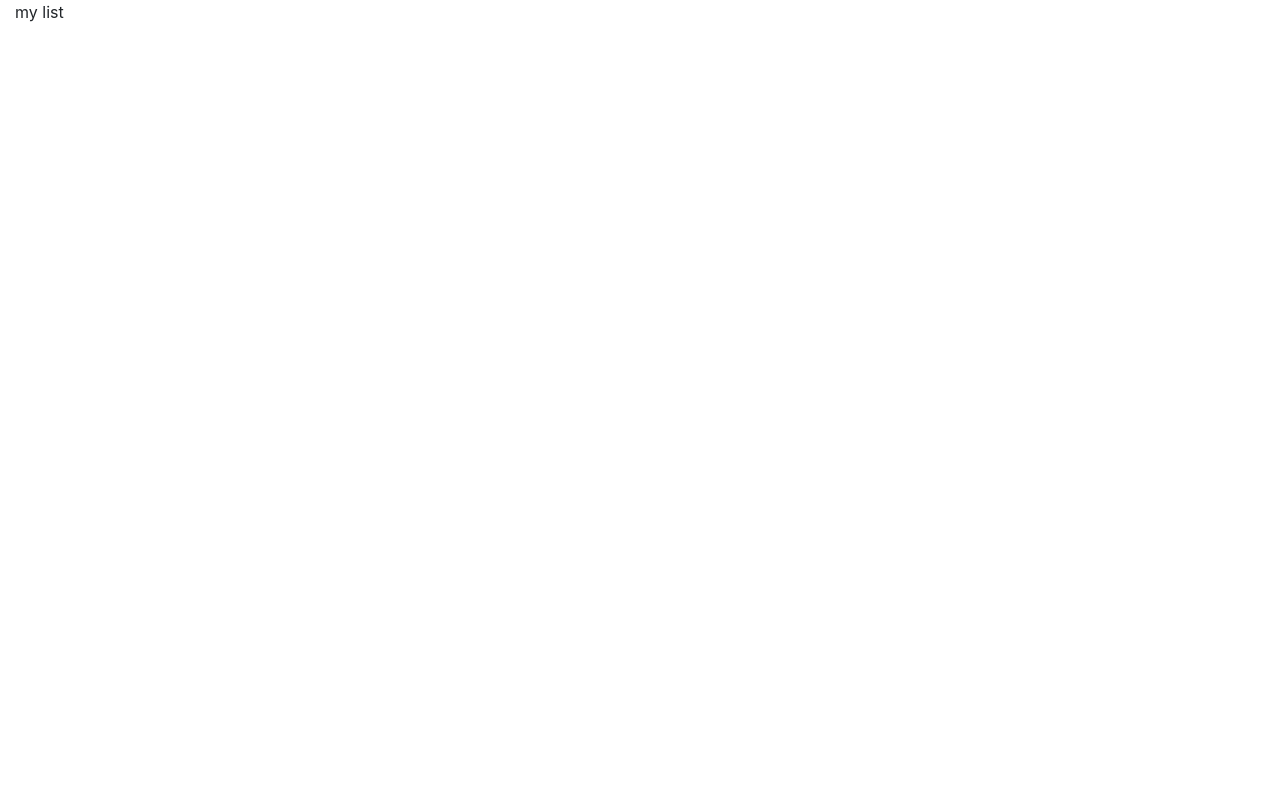
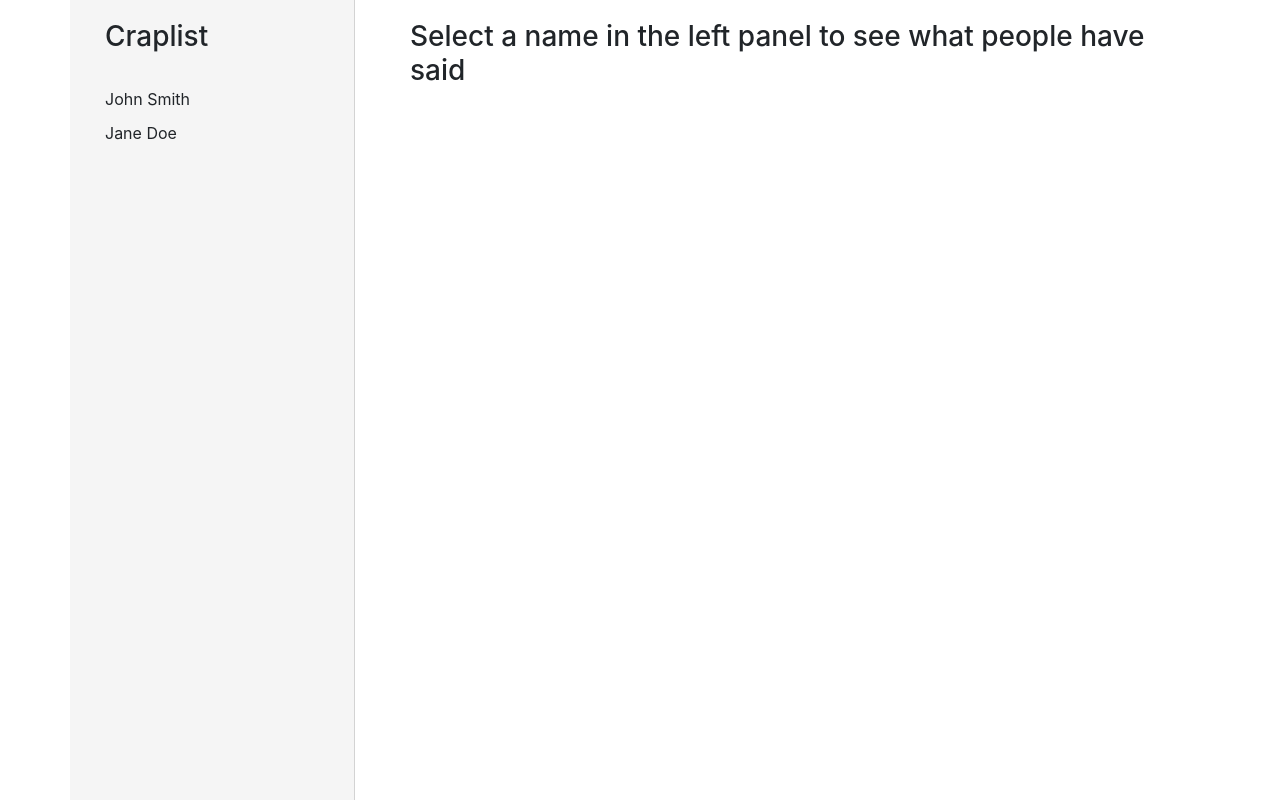
Before and after one commit to joey-griffin/lots_of_love, a React (Create React App) app in the folder src/ui/: page / in a window 1280 px wide. Built offline with nearby package versions, Linux system fonts and the light colour scheme.

Commit message:
Some styling

```diff
--- /dev/null
+++ b/src/ui/src/Models/Review.tsx
@@ -0,0 +1,13 @@
+export default class Review {
+    constructor(id: number, title: string, text: string, date: string) {
+        this.title = title
+        this.text = text
+        this.id = id
+        this.date = date
+    }
+
+    title: string
+    text: string
+    id: number
+    date: string
+}
--- a/src/ui/src/components/Craplist.tsx
+++ b/src/ui/src/components/Craplist.tsx
@@ -1,17 +1,100 @@
 import React from 'react';
+import Review from '../Models/Review';
 
 type CraplistProps = {}
-type CraplistState = {}
+type CraplistState = {
+    selectedName: string
+    selectedReviews: Review[]
+    reviews: Review[]
+    names: string[]
+}
 
 export class Craplist extends React.Component<CraplistProps, CraplistState> {
+    constructor(props: CraplistProps) {
+        super(props)
+        this.selectName = this.selectName.bind(this)
+        this.state = {
+            selectedName: '',
+            selectedReviews: [],
+            reviews: [],
+            names: ['John Smith', 'Jane Doe']
+        }
+    }
 
+    componentDidMount() {
+        let reviews: Review[] = [
+            new Review(0, 'so bad 1', 'sooooo bad text', '18/09/2019'),
+            new Review(0, 'so bad 2', 'sooooo bad text', '18/09/2019'),
+            new Review(1, 'so bad 1', 'sooooo bad text', '18/09/2019')
+        ]
+
+        this.setState({ reviews: reviews })
+    }
+
+    selectName(id: number, name: string) {
+        let reviews: Review[] = []
+        let processed = 0
+        this.state.reviews.forEach((review, index, array) => {
+            if (review.id === id) {
+                reviews.push(review)
+            }
+            processed++
+            if (processed === array.length) {
+                this.setState({
+                    selectedName: name,
+                    selectedReviews: reviews
+                })
+            }
+        });
+    }
 
     render() {
+        let self = this
+
+        let mainContent
+        if (this.state.selectedReviews.length < 1) {
+            mainContent = (
+                <h3 id="main-name-header">Select a name in the left panel to see what people have said</h3>
+            )
+        } else {
+            mainContent = (
+                <>
+                    <h3 id="main-name-header">{this.state.selectedName}</h3>
+                    <ul className="list-group list-group-flush">
+                        {this.state.selectedReviews.map(function (review, i) {
+                            return (
+                                <li className="list-group-item" key={i}>
+                                    <blockquote className="blockquote review-title">
+                                        <p className="mb-0">{review.title}</p>
+                                        <footer className="blockquote-footer">{review.date}</footer>
+                                    </blockquote>
+                                    <p className="review-text" key={i}>{review.text}</p>
+                                </li>
+                            )
+                        })}
+                    </ul>
+                </>
+            )
+        }
 
         return (
-            <>
-                <p>my list</p>
-            </>
+            <div className="row" id="page-wrapper">
+                <nav className="col-md-3">
+                    <ul className="nav flex-column">
+                        <li className="nav-item" id="nav-header"><h3>Craplist</h3></li>
+                        {this.state.names.map(function (name, i) {
+                            return (
+                                <li className="nav-item nav-name" key={i} onClick={self.selectName.bind(self, i, name)}>{name}</li>
+                            )
+                        })}
+                    </ul>
+                </nav>
+                <main className="col-md-9">
+                    <div id="main-wrapper">
+                        {mainContent}
+                    </div>
+                </main>
+            </div>
         );
     }
 }
--- a/src/ui/src/components/Layout.tsx
+++ b/src/ui/src/components/Layout.tsx
@@ -1,17 +1,15 @@
 import React from 'react';
 import { Container } from 'reactstrap';
 
-type LayoutProps = { };
-type LayoutState = { };
+type LayoutProps = {};
+type LayoutState = {};
 
 export class Layout extends React.Component<LayoutProps, LayoutState> {
-    render () {
+    render() {
         return (
-            <div>
-                <Container fluid={true}>
-                    {this.props.children}
-                </Container>
-            </div>
+            <Container fluid={false}>
+                {this.props.children}
+            </Container>
         )
     }
 }
--- a/src/ui/src/index.css
+++ b/src/ui/src/index.css
@@ -1,3 +1,11 @@
+html, body {
+  height: 100%
+}
+
+#root, .container, #page-wrapper {
+  height: 100%
+}
+
 body {
   margin: 0;
   font-family: -apple-system, BlinkMacSystemFont, "Segoe UI", "Roboto", "Oxygen",
@@ -7,80 +15,41 @@ body {
   -moz-osx-font-smoothing: grayscale;
 }
 
-code {
-  font-family: source-code-pro, Menlo, Monaco, Consolas, "Courier New",
-    monospace;
+nav {
+  border-right: 1px solid lightgrey;
+  height: 100%;
+  background-color: whitesmoke;
 }
 
-.no-border {
-  border: 0 !important;
-}
-.rounded-avatar {
-  border-radius: 50%;
-  width: 25px;
-  height: 25px;
-  margin-right: 3px;
+#nav-header {
+  padding: 20px
 }
 
-.pr-avatar {
-  border-radius: 15%;
-  float : left;
-  margin-right: 10px;
-  width: 38px;
-  height: 38px;
+.nav-item {
+  cursor: pointer;
 }
 
-.image-txt-container {
-  display:flex;
-  align-items:center;
-  flex-direction: row;
+.nav-name {
+  padding: 5px 20px
 }
 
-.mb-3 {
-  margin-bottom: 16px!important;
+#main-wrapper {
+  padding: 20px
 }
 
-.no-mb {
-  margin-bottom: 0px!important;
+#main-name-header {
+  margin-bottom: 25px;
+  margin-left: 20px
 }
 
-.box-title {
-  font-size: 14px;
-  font-weight: 600;
+.review-title {
+  margin-top: 1rem
 }
 
-.box-header {
-  background-color: #f6f8fa;
-  border: 1px solid #d1d5da;
-  border-top-left-radius: 3px;
-  border-top-right-radius: 3px;
-  margin: -1px -1px 0;
-  padding: 8px 16px;
-  margin-bottom: 0;
-  margin-top: 0;
+.review-text {
+  margin-bottom: 1rem
 }
 
-.box-item {
-  padding: 0px 8px;
+.list-group-item:first-child {
+  border-top: 0
 }
-
-.Box {
-  background-color: #fff;
-  border: 1px solid #d1d5da;
-  border-radius: 3px;
-}
-
-.Box-row {
-  border-top: 1px solid #e1e4e8;
-  list-style-type: none;
-  margin-top: -1px;
-}
-
-.pr-title{
-  margin-top: 5px;
-  margin-bottom: 5px;
-}
-
-.Box--condensed {
-  line-height: 1.25;
-}
```
